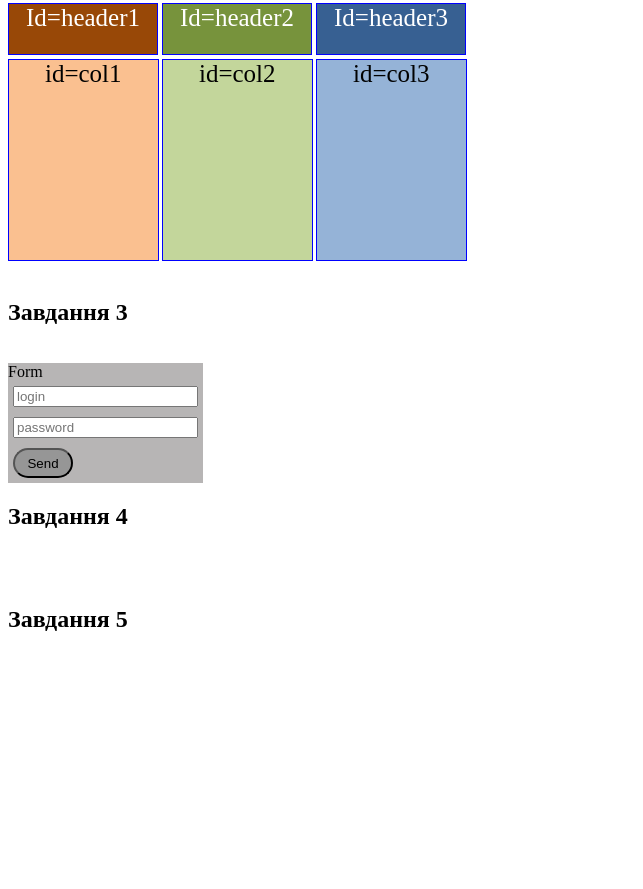
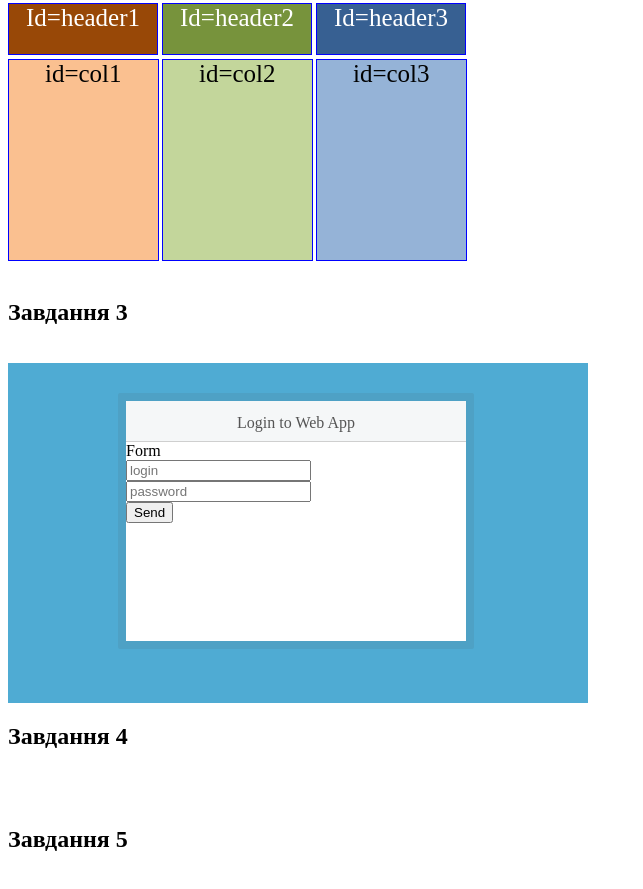
Before and after one commit to eRinac0/unit4, a plain HTML site: page index.html in a window 1280 px wide. Shown: the part 930-1819 px from the top of the page, without its empty margins (0-643 px from the left). Before the commit the page ends 1627 px from the top, so only its background shows below. Drawn offline with Linux system fonts and the light colour scheme.

Commit message:
add task3.1

```diff
--- a/css/style.css
+++ b/css/style.css
@@ -84,20 +84,30 @@ border:1px solid blue;
     text-align: center;
     border:1px solid blue;
 }
-.btn{
-    border-radius: 20px;
-    height: 30px;
-    width: 60px;
-    margin: 5px;
-    background-color: rgba(128, 128, 128, 0.579);
+
+.back-F{
+    background-color: #4FABD3;
+    display: inline-block;
+    width: 580px;
+    height: 340px;
 }
-.btn:hover{
-    background-color: gray;
+.block-form{
+  margin-left: 110px;
+  margin-top: 30px;
+background-color: #FFFFFF;
+border: 8px solid #4EA1C5;
+border-radius: 2px;
+width: 340px;
+height: 240px;
 }
-.input{
-    margin: 5px;
+.uptext-f{
+border-bottom: 1px solid #CFCFCF;
+background-color: #F5F7F8;
+color: #555555;
+height: 40px;
+text-align: center;
 }
-.form{
-    background-color: rgb(183, 181, 181);
-    display: inline-block;
+.text-u-f{
+    padding-top: 13px;
+    display: block;
 }
--- a/index.html
+++ b/index.html
@@ -46,14 +46,22 @@
 
     <h2>Завдання 3</h2>
     <br>
-<form  class="form" method="get"> Form
-    <br>
-    <input type="text" placeholder="login" class="input">
-    <br>
-    <input type="password" placeholder="password" class="input">
-    <br>
-    <button class="btn">Send</button>
-</form>
+    <div class="back-F">
+        <div class="block-form">
+            <div class="uptext-f">
+                <span class="text-u-f">Login to Web App</span>
+            </div>
+            <form   method="get"> Form
+                <br>
+                <input type="text" placeholder="login" >
+                <br>
+                <input type="password" placeholder="password" >
+                <br>
+                <button >Send</button>
+            </form>
+        </div>
+    </div>
+
     <br>
     <h2>Завдання 4</h2>
     <br>
```
